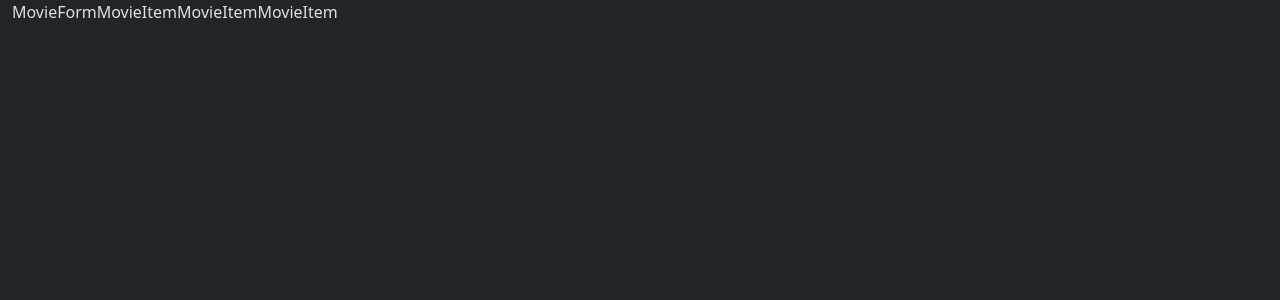
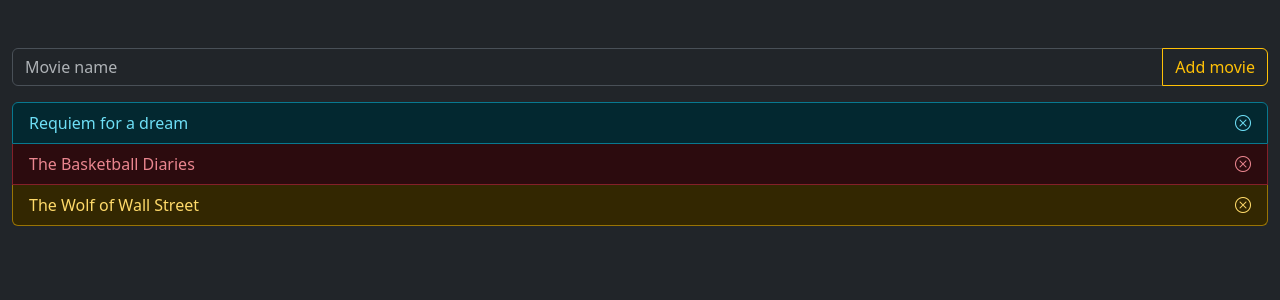
Before and after one commit to nenahui/homework-59, a React (Vite) app: page / in a window 1280 px wide. Shown: the top 300 px of the page. Built offline with nearby package versions, Linux system fonts and the light colour scheme.

Commit message:
Added logic for adding and removing movies from the list

```diff
--- a/package.json
+++ b/package.json
@@ -11,6 +11,8 @@
   },
   "dependencies": {
     "bootstrap": "^5.3.3",
+    "bootstrap-icons": "^1.11.3",
+    "nanoid": "^5.0.7",
     "prettier": "^3.3.2",
     "react": "^18.2.0",
     "react-dom": "^18.2.0"
--- a/src/App.tsx
+++ b/src/App.tsx
@@ -1,13 +1,42 @@
 import { MovieForm } from './components/MovieForm/MovieForm';
 import { MovieItem } from './components/MovieItem/MovieItem';
+import { useState } from 'react';
+import { IMovie } from './types';
+import { nanoid } from 'nanoid';
+
+const bootstrapTypes = ['primary', 'danger', 'warning', 'info'];
+const randomType = () =>
+  bootstrapTypes[Math.floor(Math.random() * bootstrapTypes.length)];
 
 export const App = () => {
+  const [movies, setMovies] = useState<IMovie[]>([
+    { title: 'Requiem for a dream', id: nanoid() },
+    { title: 'The Basketball Diaries', id: nanoid() },
+    { title: 'The Wolf of Wall Street', id: nanoid() },
+  ]);
+
+  const addMovie = (movie: IMovie) => {
+    setMovies((prevState) => [...prevState, movie]);
+  };
+
+  const deleteMovie = (id: string) => {
+    setMovies((prevState) => prevState.filter((movie) => movie.id !== id));
+  };
+
+  const moviesList = movies.map((movie) => (
+    <MovieItem
+      key={movie.id}
+      type={randomType()}
+      name={movie.title}
+      onDelete={() => deleteMovie(movie.id)}
+    />
+  ));
+
   return (
-    <div className={'container-fluid'}>
-      <MovieForm />
-      <MovieItem />
-      <MovieItem />
-      <MovieItem />
+    <div className={'container-fluid mt-5'}>
+      <MovieForm onSubmit={addMovie} type={randomType()} />
+
+      <ul className="list-group mt-3">{moviesList}</ul>
     </div>
   );
 };
--- a/src/components/MovieForm/MovieForm.tsx
+++ b/src/components/MovieForm/MovieForm.tsx
@@ -1,3 +1,49 @@
-export const MovieForm = () => {
-  return <>MovieForm</>;
+import React, { useState } from 'react';
+import { IMovie, IMovieMutation } from '../../types';
+import { nanoid } from 'nanoid';
+
+interface Props {
+  type: string;
+  onSubmit: (movie: IMovie) => void;
+}
+
+export const MovieForm: React.FC<Props> = ({ type, onSubmit }) => {
+  const [movieMutation, setMovieMutation] = useState<IMovieMutation>({
+    title: '',
+  });
+
+  const onChange = (event: React.ChangeEvent<HTMLInputElement>) => {
+    setMovieMutation((prevState) => ({
+      ...prevState,
+      [event.target.name]: event.target.value,
+    }));
+  };
+
+  const onFormSubmit = (event: React.FormEvent) => {
+    event.preventDefault();
+
+    onSubmit({
+      id: nanoid(),
+      ...movieMutation,
+    });
+  };
+
+  return (
+    <form onSubmit={onFormSubmit}>
+      <div className="input-group">
+        <input
+          type="text"
+          className="form-control"
+          onChange={onChange}
+          name={'title'}
+          value={movieMutation.title}
+          placeholder="Movie name"
+          required
+        />
+        <button className={`btn btn-outline-${type}`} type="submit">
+          Add movie
+        </button>
+      </div>
+    </form>
+  );
 };
--- a/src/components/MovieItem/MovieItem.tsx
+++ b/src/components/MovieItem/MovieItem.tsx
@@ -1,3 +1,18 @@
-export const MovieItem = () => {
-  return <>MovieItem</>;
+import React from 'react';
+
+interface Props {
+  name: string;
+  type: string;
+  onDelete: VoidFunction;
+}
+
+export const MovieItem: React.FC<Props> = ({ name, type, onDelete }) => {
+  return (
+    <li
+      className={`list-group-item d-flex justify-content-between list-group-item-${type}`}
+    >
+      {name}
+      <i className={'bi bi-x-circle'} role={'button'} onClick={onDelete} />
+    </li>
+  );
 };
--- a/src/main.tsx
+++ b/src/main.tsx
@@ -1,5 +1,6 @@
 import ReactDOM from 'react-dom/client';
 import { App } from './App';
 import 'bootstrap/dist/css/bootstrap.min.css';
+import 'bootstrap-icons/font/bootstrap-icons.css';
 
 ReactDOM.createRoot(document.getElementById('root')!).render(<App />);
--- /dev/null
+++ b/src/types.ts
@@ -0,0 +1,8 @@
+export interface IMovie {
+  id: string;
+  title: string;
+}
+
+export interface IMovieMutation {
+  title: string;
+}
```
Also changed, not shown: 1 other file (tests, documents, lock files or other folders).
